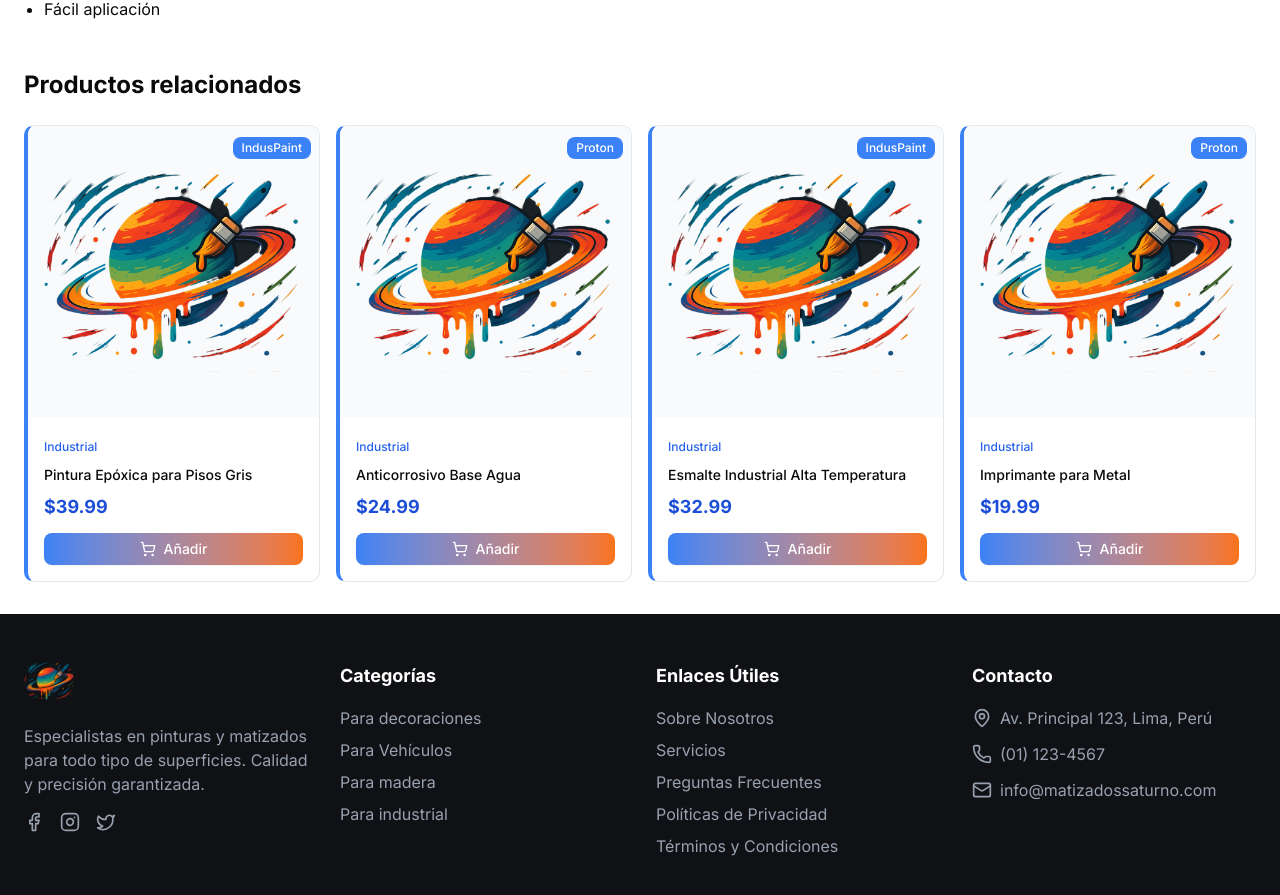
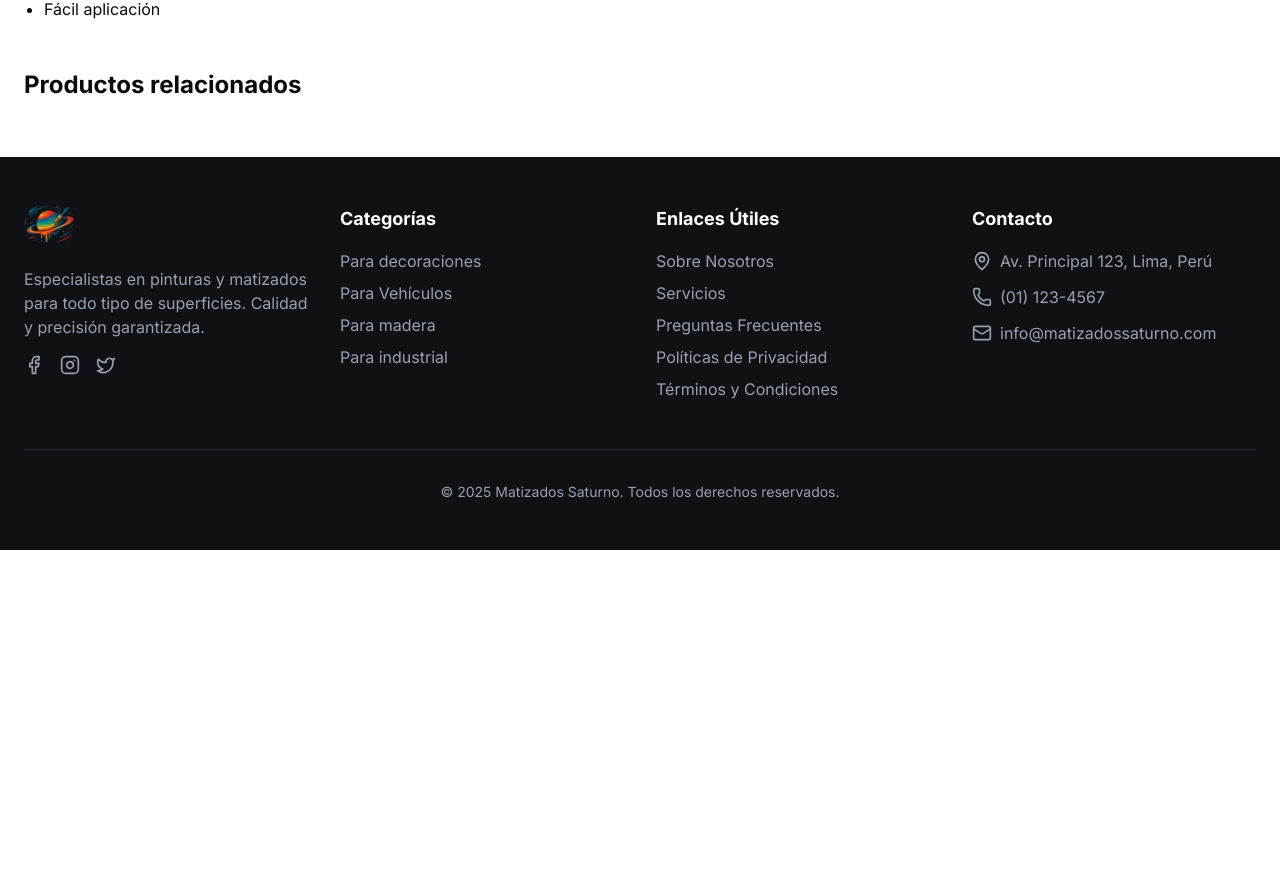
Before and after one commit to Carloscv200313/Matizados-V-.2.0, a Next.js app: page /producto/1 in a window 1280 px wide. Shown: the part 1295-2190 px from the top of the page. After the commit the page ends 1845 px from the top, so only its background shows below. Built offline with nearby package versions, Linux system fonts and the light colour scheme.

Commit message:
tratando de debugear

```diff
--- a/src/app/producto/[id]/page.tsx
+++ b/src/app/producto/[id]/page.tsx
@@ -5,7 +5,7 @@ import { ChevronRight, Heart, Minus, Plus, Share2, ShoppingCart, Star, Truck } f
 import { Button } from "@/components/ui/button"
 import { Separator } from "@/components/ui/separator"
 import { Tabs, TabsContent, TabsList, TabsTrigger } from "@/components/ui/tabs"
-import { ProductCard } from "@/components/product-card"
+//import { ProductCard } from "@/components/product-card"
 import { Badge } from "@/components/ui/badge"
 
 // Simulación de datos de producto
@@ -49,7 +49,7 @@ const getProductById = (id: string) => {
 }
 
 // Productos relacionados
-const relatedProducts = [
+/*const relatedProducts = [
   {
     id: "101",
     name: "Pintura Epóxica para Pisos Gris",
@@ -90,7 +90,7 @@ const relatedProducts = [
     brand: "Proton",
     category: "industrial",
   },
-]
+]*/
 
 export default function ProductPage({ params }: { params: { id: string } }) {
   const product = getProductById(params.id)
@@ -469,7 +469,7 @@ export default function ProductPage({ params }: { params: { id: string } }) {
       <section className="mt-12">
         <h2 className="text-2xl font-bold mb-6">Productos relacionados</h2>
         <div className="grid grid-cols-2 md:grid-cols-4 gap-4">
-          {relatedProducts.map((product) => (
+          {/*relatedProducts.map((product) => (
             <ProductCard
               key={product.id}
               ID_PRODUCTO={product.id}
@@ -481,7 +481,7 @@ export default function ProductPage({ params }: { params: { id: string } }) {
               ESTADO_PRODUCTO="Disponible"
               DESCRIPCION="Descripción breve del producto relacionado."
             />
-          ))}
+          ))*/}
         </div>
       </section>
     </div>
```
